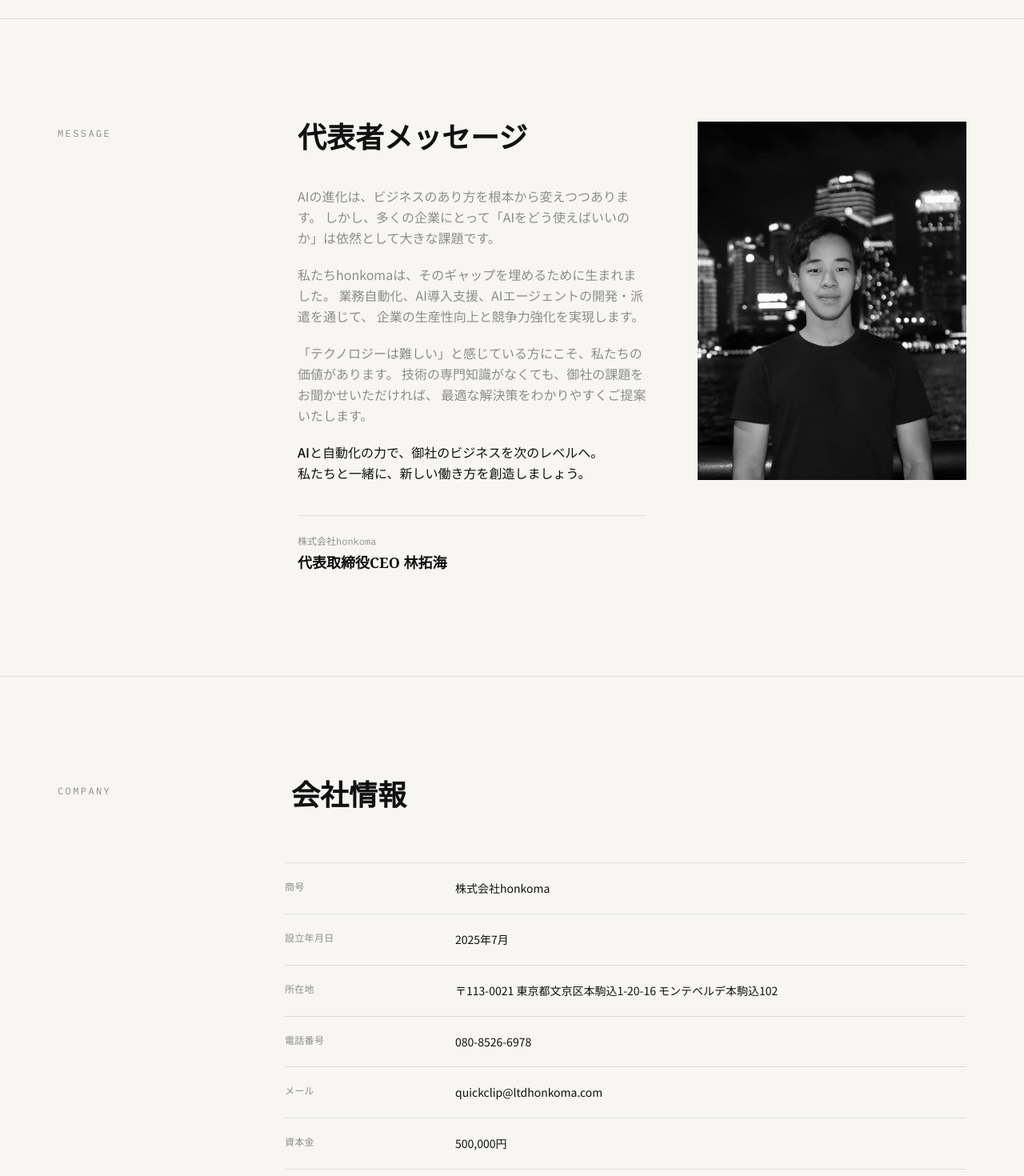
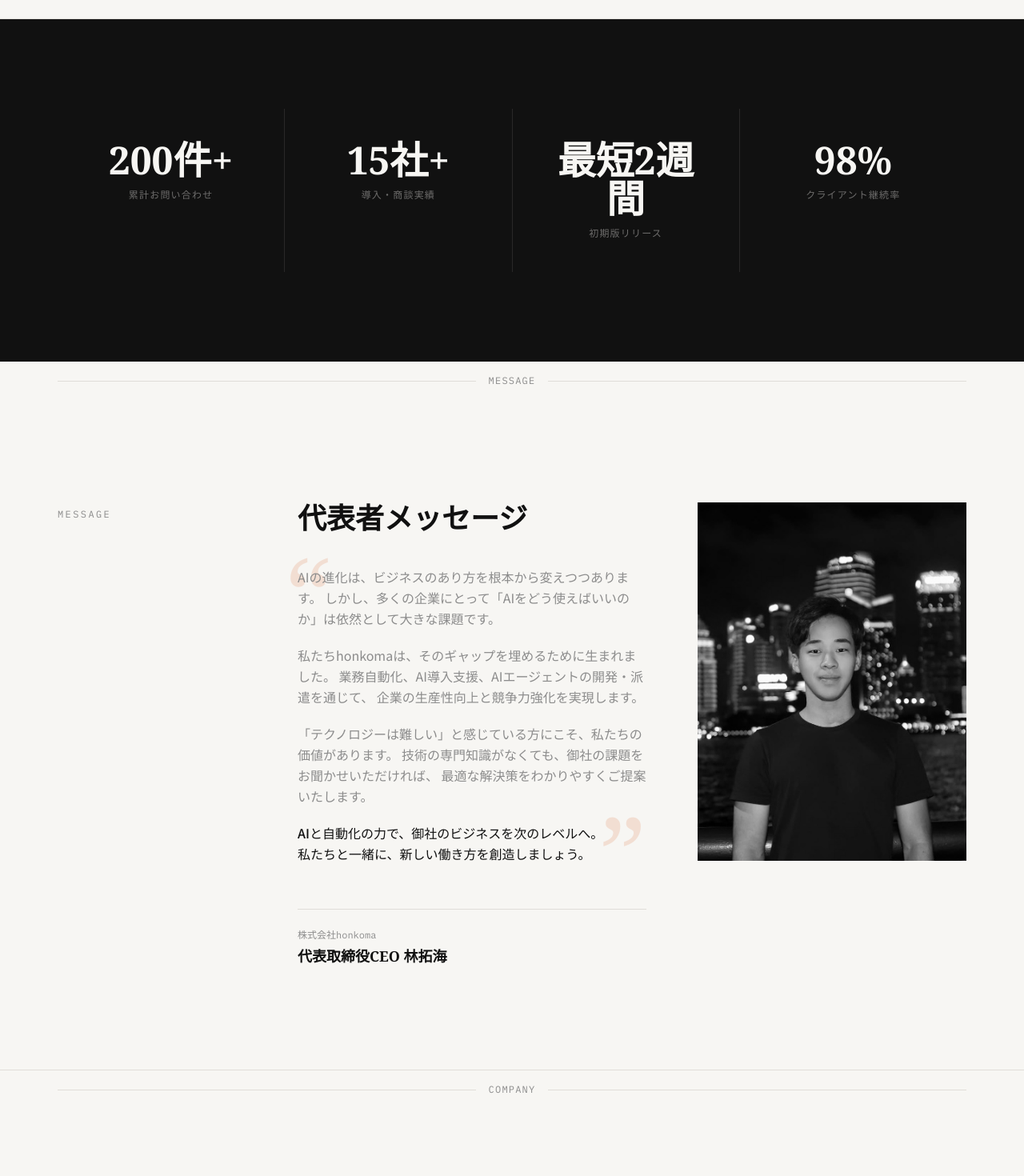
Before and after one commit to MaururuTakumi/qucikcliplp, a React (Vite) app: page /about in a window 1280 px wide. Shown: the part 980-2450 px from the top of the page at 80% size. Built offline with nearby package versions, Linux system fonts and the light colour scheme.

Commit message:
feat: AboutPage Metric Counter追加・テーブルhover改善
Co-Authored-By: Claude Opus 4.6 <noreply@anthropic.com>

```diff
--- a/src/pages/AboutPage.tsx
+++ b/src/pages/AboutPage.tsx
@@ -6,6 +6,13 @@ const AboutPage: React.FC = () => {
   React.useEffect(() => {
     document.title = '会社概要 | honkoma';
   }, []);
+
+  const metrics = [
+    { value: '200件+', label: '累計お問い合わせ' },
+    { value: '15社+', label: '導入・商談実績' },
+    { value: '最短2週間', label: '初期版リリース' },
+    { value: '98%', label: 'クライアント継続率' },
+  ];
 
   const companyInfo = [
     { label: '商号', value: '株式会社honkoma' },
@@ -59,7 +66,7 @@ const AboutPage: React.FC = () => {
                 body: '大企業だけでなく、中小企業やスタートアップまで。あらゆる規模の企業がAIの力を活用できる社会を目指します。',
               },
             ].map((item, i) => (
-              <div key={i} className="bg-cream p-8 md:p-12">
+              <div key={i} className="bg-cream p-8 md:p-12 hover:shadow-lg hover:-translate-y-1 transition-all duration-300">
                 <span className="font-mono text-xs tracking-[0.2em] uppercase text-warm">{item.label}</span>
                 <h3 className="font-serif text-xl font-bold text-ink mt-4 mb-4">{item.title}</h3>
                 <p className="text-warm text-sm leading-relaxed">{item.body}</p>
@@ -69,7 +76,34 @@ const AboutPage: React.FC = () => {
         </div>
       </section>
 
-      {/* CEO Message */}
+      {/* Metric Counter — Dark Section */}
+      <section className="py-28 bg-ink text-cream">
+        <div className="max-w-[1200px] mx-auto px-6 lg:px-8">
+          <div className="grid grid-cols-2 md:grid-cols-4 gap-px bg-cream/10">
+            {metrics.map((item, i) => (
+              <div key={i} className="bg-ink p-8 md:p-10 text-center">
+                <div className="font-serif text-5xl font-bold mb-3">
+                  {item.value}
+                </div>
+                <p className="font-mono text-xs tracking-widest uppercase text-cream/40">
+                  {item.label}
+                </p>
+              </div>
+            ))}
+          </div>
+        </div>
+      </section>
+
+      {/* Section Divider */}
+      <div className="max-w-[1200px] mx-auto px-6 lg:px-8">
+        <div className="flex items-center gap-4 py-4">
+          <div className="flex-1 h-px bg-subtle"></div>
+          <span className="font-mono text-xs uppercase tracking-widest text-warm">Message</span>
+          <div className="flex-1 h-px bg-subtle"></div>
+        </div>
+      </div>
+
+      {/* CEO Message — Blockquote Pullquote */}
       <section className="py-32 border-b border-subtle">
         <div className="max-w-[1200px] mx-auto px-6 lg:px-8">
           <div className="grid grid-cols-1 lg:grid-cols-12 gap-16 items-start">
@@ -78,7 +112,12 @@ const AboutPage: React.FC = () => {
             </div>
             <div className="lg:col-span-5">
               <h2 className="font-serif text-3xl md:text-4xl font-bold text-ink mb-10">代表者メッセージ</h2>
-              <div className="space-y-5 text-warm leading-relaxed">
+              <div className="relative">
+                {/* Decorative opening quote */}
+                <span className="absolute -top-8 -left-4 font-serif text-8xl md:text-9xl text-accent/15 leading-none select-none pointer-events-none" aria-hidden="true">
+                  &ldquo;
+                </span>
+                <div className="space-y-5 text-warm leading-relaxed relative z-10">
                   <p>
                     AIの進化は、ビジネスのあり方を根本から変えつつあります。
                     しかし、多くの企業にとって「AIをどう使えばいいのか」は依然として大きな課題です。
@@ -98,7 +137,12 @@ const AboutPage: React.FC = () => {
                     私たちと一緒に、新しい働き方を創造しましょう。
                   </p>
                 </div>
-              <div className="mt-10 pt-6 border-t border-subtle">
+                {/* Decorative closing quote */}
+                <span className="absolute -bottom-12 right-0 font-serif text-8xl md:text-9xl text-accent/15 leading-none select-none pointer-events-none" aria-hidden="true">
+                  &rdquo;
+                </span>
+              </div>
+              <div className="mt-14 pt-6 border-t border-subtle">
                 <p className="font-mono text-xs text-warm">株式会社honkoma</p>
                 <p className="font-serif text-lg font-bold text-ink mt-1">代表取締役CEO 林拓海</p>
               </div>
@@ -116,7 +160,16 @@ const AboutPage: React.FC = () => {
         </div>
       </section>
 
-      {/* Company Info */}
+      {/* Section Divider */}
+      <div className="max-w-[1200px] mx-auto px-6 lg:px-8">
+        <div className="flex items-center gap-4 py-4">
+          <div className="flex-1 h-px bg-subtle"></div>
+          <span className="font-mono text-xs uppercase tracking-widest text-warm">Company</span>
+          <div className="flex-1 h-px bg-subtle"></div>
+        </div>
+      </div>
+
+      {/* Company Info — Hover Table */}
       <section className="py-32 border-b border-subtle">
         <div className="max-w-[1200px] mx-auto px-6 lg:px-8">
           <div className="grid grid-cols-1 lg:grid-cols-12 gap-8 mb-16">
@@ -131,7 +184,10 @@ const AboutPage: React.FC = () => {
           <div className="lg:ml-[25%]">
             <div className="border-t border-subtle">
               {companyInfo.map((item, index) => (
-                <div key={index} className="grid grid-cols-1 sm:grid-cols-12 border-b border-subtle py-5">
+                <div
+                  key={index}
+                  className="grid grid-cols-1 sm:grid-cols-12 border-b border-subtle py-5 px-4 -mx-4 hover:bg-accent-light/30 transition-colors cursor-default"
+                >
                   <dt className="sm:col-span-3 font-mono text-xs tracking-wide text-warm uppercase mb-1 sm:mb-0 sm:pt-0.5">
                     {item.label}
                   </dt>
--- a/src/pages/ReviewAIPage.tsx
+++ b/src/pages/ReviewAIPage.tsx
@@ -245,7 +245,7 @@ const ReviewAIPage: React.FC = () => {
               <h1 className="font-serif text-[clamp(2.5rem,7vw,5rem)] font-bold leading-[1.1] tracking-tight text-ink mb-8 opacity-0 animate-fade-up-delay-1">
                 口コミ対応、<br />
                 もうあなたが<br className="sm:hidden" />
-                やる必要は<span className="text-accent">ありません。</span>
+                やる必要は<span className="text-transparent bg-clip-text bg-gradient-to-r from-accent to-accent-hover">ありません。</span>
               </h1>
 
               <p className="text-lg md:text-xl text-warm leading-relaxed max-w-2xl mb-12 opacity-0 animate-fade-up-delay-2">
@@ -284,8 +284,8 @@ const ReviewAIPage: React.FC = () => {
 
           <div className="grid grid-cols-1 md:grid-cols-2 gap-px bg-subtle lg:ml-[25%]">
             {achievements.map((item, i) => (
-              <div key={i} className="bg-cream p-8 md:p-10">
-                <div className="font-serif text-3xl md:text-4xl font-bold text-accent mb-4">
+              <div key={i} className="bg-cream p-8 md:p-10 hover:shadow-lg hover:-translate-y-1 transition-all duration-300">
+                <div className="font-serif text-3xl md:text-4xl font-bold text-transparent bg-clip-text bg-gradient-to-r from-accent to-accent-hover mb-4">
                   {item.metric}
                 </div>
                 <p className="text-warm text-sm leading-relaxed">
@@ -297,6 +297,15 @@ const ReviewAIPage: React.FC = () => {
         </div>
       </section>
 
+      {/* Section Divider */}
+      <div className="max-w-[1200px] mx-auto px-6 lg:px-8">
+        <div className="flex items-center gap-4 py-4">
+          <div className="flex-1 h-px bg-subtle"></div>
+          <span className="font-mono text-xs uppercase tracking-widest text-warm">Difference</span>
+          <div className="flex-1 h-px bg-subtle"></div>
+        </div>
+      </div>
+
       {/* ===== 3. SaaSとの違い ===== */}
       <section className="py-28 border-b border-subtle bg-accent-light/20">
         <div className="max-w-[1200px] mx-auto px-6 lg:px-8">
@@ -307,7 +316,7 @@ const ReviewAIPage: React.FC = () => {
             <div className="lg:col-span-9">
               <h2 className="font-serif text-3xl md:text-4xl font-bold leading-tight text-ink">
                 SaaSツールは"道具を渡す"。<br />
-                honkomaは<span className="text-accent">"全部やる"</span>。
+                honkomaは<span className="text-transparent bg-clip-text bg-gradient-to-r from-accent to-accent-hover">"全部やる"</span>。
               </h2>
             </div>
           </div>
@@ -371,7 +380,7 @@ const ReviewAIPage: React.FC = () => {
 
           <div className="grid grid-cols-1 md:grid-cols-2 lg:grid-cols-3 gap-px bg-subtle lg:ml-[25%]">
             {features.map((feature, i) => (
-              <div key={i} className="bg-cream p-8 md:p-10">
+              <div key={i} className="bg-cream p-8 md:p-10 hover:shadow-lg hover:-translate-y-1 transition-all duration-300">
                 <span className="text-accent mb-4 block">{feature.icon}</span>
                 <h3 className="font-serif text-xl font-bold text-ink mb-3">{feature.title}</h3>
                 <p className="text-warm text-sm leading-relaxed">{feature.description}</p>
@@ -381,7 +390,16 @@ const ReviewAIPage: React.FC = () => {
         </div>
       </section>
 
-      {/* ===== 5. 他社比較表 ===== */}
+      {/* Section Divider */}
+      <div className="max-w-[1200px] mx-auto px-6 lg:px-8">
+        <div className="flex items-center gap-4 py-4">
+          <div className="flex-1 h-px bg-subtle"></div>
+          <span className="font-mono text-xs uppercase tracking-widest text-warm">Comparison</span>
+          <div className="flex-1 h-px bg-subtle"></div>
+        </div>
+      </div>
+
+      {/* ===== 5. 他社比較表 — Striped Table ===== */}
       <section className="py-28 border-b border-subtle">
         <div className="max-w-[1200px] mx-auto px-6 lg:px-8">
           <div className="grid grid-cols-1 lg:grid-cols-12 gap-8 mb-16">
@@ -422,7 +440,12 @@ const ReviewAIPage: React.FC = () => {
               </thead>
               <tbody>
                 {comparisonRows.map((row, i) => (
-                  <tr key={i} className={`border-b border-subtle ${row.bold ? 'bg-cream' : ''}`}>
+                  <tr
+                    key={i}
+                    className={`border-b border-subtle transition-colors duration-200 hover:bg-ink/[0.03] ${
+                      i % 2 === 0 ? 'bg-cream' : 'bg-ink/[0.02]'
+                    } ${row.bold ? '!bg-accent-light/30' : ''}`}
+                  >
                     <td className={`py-4 px-4 font-mono text-xs tracking-wide text-warm ${row.bold ? 'font-bold text-ink' : ''}`}>
                       {row.label}
                     </td>
@@ -618,77 +641,44 @@ const ReviewAIPage: React.FC = () => {
         </div>
       </section>
 
-      {/* ===== 8. 無料診断CTA ===== */}
+      {/* ===== 8. 無料診断CTA — Step Form (1 Column) ===== */}
       <section id="free-diagnosis" className="py-32">
-        <div className="max-w-[1200px] mx-auto px-6 lg:px-8">
-          <div className="grid grid-cols-1 lg:grid-cols-12 gap-16 items-start">
-            <div className="lg:col-span-5">
+        <div className="max-w-[700px] mx-auto px-6 lg:px-8">
+          <div className="text-center mb-16">
             <span className="font-mono text-xs tracking-[0.2em] uppercase text-warm">Free Diagnosis</span>
-              <h2 className="font-serif text-3xl md:text-4xl font-bold leading-tight text-ink mt-4 mb-6">
+            <h2 className="font-serif text-3xl md:text-4xl font-bold leading-tight text-ink mt-4 mb-4">
               まずは無料で<br />口コミ診断してみませんか？
             </h2>
-              <p className="text-warm text-lg leading-relaxed mb-8">
-                ホテル名・施設名を教えていただくだけで、AIが口コミを自動分析。現状の評価・改善ポイント・競合との比較をレポートにまとめてお届けします。
+            <p className="text-warm text-lg leading-relaxed">
+              施設のURLを教えていただくだけ。AIが口コミを自動分析し、<br className="hidden md:block" />
+              24時間以内に診断結果をお届けします。
             </p>
-
-              <div className="border border-subtle p-8">
-                <h3 className="font-serif text-lg font-bold text-ink mb-4">無料診断でわかること</h3>
-                <ul className="space-y-3">
-                  {[
-                    '現在の口コミ評価スコア',
-                    'QSCA分析（品質・接客・清潔さ・雰囲気）',
-                    '頻出キーワードとネガティブ傾向',
-                    'エリア内の競合比較',
-                    '優先改善ポイントの提案',
-                  ].map((item, i) => (
-                    <li key={i} className="flex items-start gap-3">
-                      <span className="w-1 h-1 bg-accent rounded-full flex-shrink-0 mt-2"></span>
-                      <span className="text-warm text-sm">{item}</span>
-                    </li>
-                  ))}
-                </ul>
-              </div>
           </div>
 
-            <div className="lg:col-span-7">
-              <div className="border border-subtle p-8 md:p-12">
-                <h3 className="font-serif text-2xl font-bold text-ink mb-2">無料口コミ診断フォーム</h3>
-                <p className="text-warm text-sm mb-8">
-                  必要事項をご記入の上、送信してください。24時間以内にご連絡いたします。
-                </p>
-
-                <form className="space-y-8" onSubmit={handleSubmit}>
-                  <div className="grid grid-cols-1 md:grid-cols-2 gap-8">
-                    <div>
-                      <label htmlFor="company" className="block font-mono text-xs tracking-wide uppercase text-warm mb-3">
-                        会社名 <span className="text-accent">*</span>
-                      </label>
-                      <input
-                        type="text" id="company" name="company" required
-                        className="w-full px-0 py-3 bg-transparent border-0 border-b border-subtle focus:border-ink focus:ring-0 text-ink transition-colors"
-                      />
+          {submitStatus === 'success' ? (
+            <div className="text-center border border-accent/30 bg-accent-light/20 p-12">
+              <CheckCircle className="h-10 w-10 text-accent mx-auto mb-6" />
+              <h3 className="font-serif text-2xl font-bold text-ink mb-3">お申し込みありがとうございます</h3>
+              <p className="text-warm mb-8">24時間以内に診断結果をお送りします。</p>
+              <Link
+                to="/contact"
+                className="group inline-flex items-center justify-center px-8 py-4 bg-ink text-cream text-base font-medium tracking-wide hover:bg-accent transition-colors duration-300"
+              >
+                <Calendar className="mr-2 h-5 w-5" />
+                今すぐ無料相談を予約する
+                <ArrowRight className="ml-3 h-4 w-4 group-hover:translate-x-1 transition-transform" />
+              </Link>
+              <p className="text-warm text-xs mt-3">30秒で予約完了・オンライン無料相談</p>
             </div>
-                    <div>
-                      <label htmlFor="name" className="block font-mono text-xs tracking-wide uppercase text-warm mb-3">
-                        お名前 <span className="text-accent">*</span>
-                      </label>
-                      <input
-                        type="text" id="name" name="name" required
-                        className="w-full px-0 py-3 bg-transparent border-0 border-b border-subtle focus:border-ink focus:ring-0 text-ink transition-colors"
-                      />
+          ) : (
+            <form className="space-y-0" onSubmit={handleSubmit}>
+              {/* Step 1 */}
+              <div className="border border-subtle p-8 md:p-10">
+                <div className="flex items-center gap-3 mb-6">
+                  <span className="w-8 h-8 bg-ink text-cream flex items-center justify-center font-mono text-sm font-bold flex-shrink-0">1</span>
+                  <span className="font-mono text-xs tracking-[0.2em] uppercase text-warm">診断したい施設</span>
                 </div>
-                  </div>
-
-                  <div>
-                    <label htmlFor="email" className="block font-mono text-xs tracking-wide uppercase text-warm mb-3">
-                      メールアドレス <span className="text-accent">*</span>
-                    </label>
-                    <input
-                      type="email" id="email" name="email" required
-                      className="w-full px-0 py-3 bg-transparent border-0 border-b border-subtle focus:border-ink focus:ring-0 text-ink transition-colors"
-                    />
-                  </div>
-
+                <div className="space-y-6">
                   <div>
                     <label htmlFor="facilityName" className="block font-mono text-xs tracking-wide uppercase text-warm mb-3">
                       施設名 <span className="text-accent">*</span>
@@ -699,10 +689,9 @@ const ReviewAIPage: React.FC = () => {
                       className="w-full px-0 py-3 bg-transparent border-0 border-b border-subtle focus:border-ink focus:ring-0 text-ink transition-colors placeholder:text-subtle"
                     />
                   </div>
-
                   <div>
                     <label htmlFor="facilityUrl" className="block font-mono text-xs tracking-wide uppercase text-warm mb-3">
-                      施設URL（任意）
+                      施設URL（Booking.com / Googleマップ等）
                     </label>
                     <input
                       type="url" id="facilityUrl" name="facilityUrl"
@@ -710,26 +699,57 @@ const ReviewAIPage: React.FC = () => {
                       className="w-full px-0 py-3 bg-transparent border-0 border-b border-subtle focus:border-ink focus:ring-0 text-ink transition-colors placeholder:text-subtle"
                     />
                   </div>
+                </div>
+              </div>
 
-                  {submitStatus === 'success' && (
-                    <div className="text-center border border-accent/30 bg-accent-light/20 p-8">
-                      <CheckCircle className="h-8 w-8 text-accent mx-auto mb-4" />
-                      <h3 className="font-serif text-2xl font-bold text-ink mb-2">お申し込みありがとうございます</h3>
-                      <p className="text-warm text-sm mb-6">24時間以内にご連絡いたします。</p>
-                      <Link
-                        to="/contact"
-                        className="group inline-flex items-center justify-center px-8 py-4 bg-ink text-cream text-base font-medium tracking-wide hover:bg-accent transition-colors duration-300"
-                      >
-                        <Calendar className="mr-2 h-5 w-5" />
-                        今すぐ無料相談を予約する
-                        <ArrowRight className="ml-3 h-4 w-4 group-hover:translate-x-1 transition-transform" />
-                      </Link>
-                      <p className="text-warm text-xs mt-3">30秒で予約完了・オンライン無料相談</p>
+              {/* Step 2 */}
+              <div className="border border-t-0 border-subtle p-8 md:p-10">
+                <div className="flex items-center gap-3 mb-6">
+                  <span className="w-8 h-8 bg-ink text-cream flex items-center justify-center font-mono text-sm font-bold flex-shrink-0">2</span>
+                  <span className="font-mono text-xs tracking-[0.2em] uppercase text-warm">お客様情報</span>
                 </div>
-                  )}
+                <div className="space-y-6">
+                  <div>
+                    <label htmlFor="company" className="block font-mono text-xs tracking-wide uppercase text-warm mb-3">
+                      会社名 <span className="text-accent">*</span>
+                    </label>
+                    <input
+                      type="text" id="company" name="company" required
+                      className="w-full px-0 py-3 bg-transparent border-0 border-b border-subtle focus:border-ink focus:ring-0 text-ink transition-colors"
+                    />
+                  </div>
+                  <div className="grid grid-cols-1 md:grid-cols-2 gap-6">
+                    <div>
+                      <label htmlFor="name" className="block font-mono text-xs tracking-wide uppercase text-warm mb-3">
+                        お名前 <span className="text-accent">*</span>
+                      </label>
+                      <input
+                        type="text" id="name" name="name" required
+                        className="w-full px-0 py-3 bg-transparent border-0 border-b border-subtle focus:border-ink focus:ring-0 text-ink transition-colors"
+                      />
+                    </div>
+                    <div>
+                      <label htmlFor="email" className="block font-mono text-xs tracking-wide uppercase text-warm mb-3">
+                        メールアドレス <span className="text-accent">*</span>
+                      </label>
+                      <input
+                        type="email" id="email" name="email" required
+                        className="w-full px-0 py-3 bg-transparent border-0 border-b border-subtle focus:border-ink focus:ring-0 text-ink transition-colors"
+                      />
+                    </div>
+                  </div>
+                </div>
+              </div>
+
+              {/* Step 3 — Submit */}
+              <div className="border border-t-0 border-subtle p-8 md:p-10 bg-ink/[0.02]">
+                <div className="flex items-center gap-3 mb-6">
+                  <span className="w-8 h-8 bg-accent text-cream flex items-center justify-center font-mono text-sm font-bold flex-shrink-0">3</span>
+                  <span className="font-mono text-xs tracking-[0.2em] uppercase text-warm">送信</span>
+                </div>
 
                 {submitStatus === 'error' && (
-                    <div className="flex items-center gap-2 text-ink border border-accent p-4">
+                  <div className="flex items-center gap-2 text-ink border border-accent p-4 mb-6">
                     <AlertCircle className="h-4 w-4 text-accent" />
                     <span className="text-sm">送信に失敗しました。時間をおいて再度お試しください。</span>
                   </div>
@@ -753,15 +773,14 @@ const ReviewAIPage: React.FC = () => {
                   )}
                 </button>
 
-                  <p className="text-xs text-warm text-center">
+                <p className="text-xs text-warm text-center mt-4">
                   送信いただいた個人情報は、当社の
-                    <a href="/privacy" className="text-accent hover:underline">プライバシーポリシー</a>
+                  <Link to="/privacy" className="text-accent hover:underline">プライバシーポリシー</Link>
                   に基づいて適切に管理いたします。
                 </p>
+              </div>
             </form>
-              </div>
-            </div>
-          </div>
+          )}
         </div>
       </section>
     </div>
```
Lines whose indentation alone changed are shown as unchanged.
